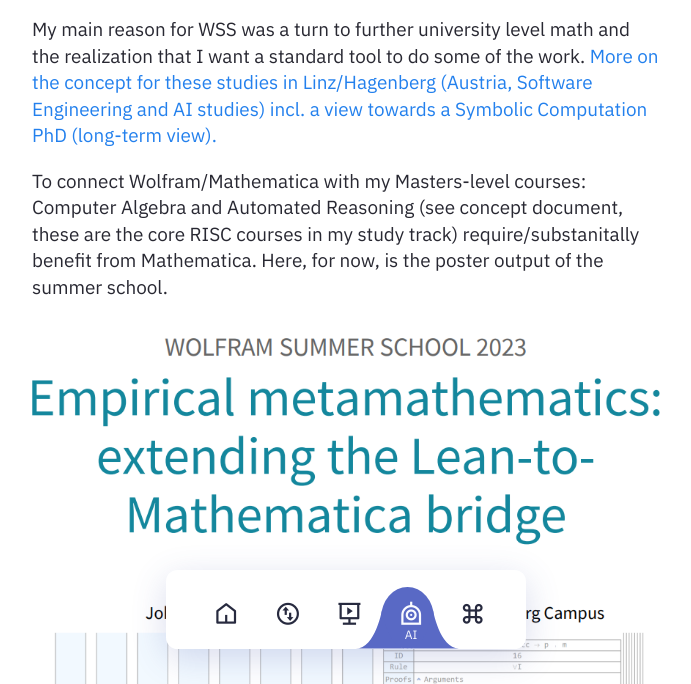
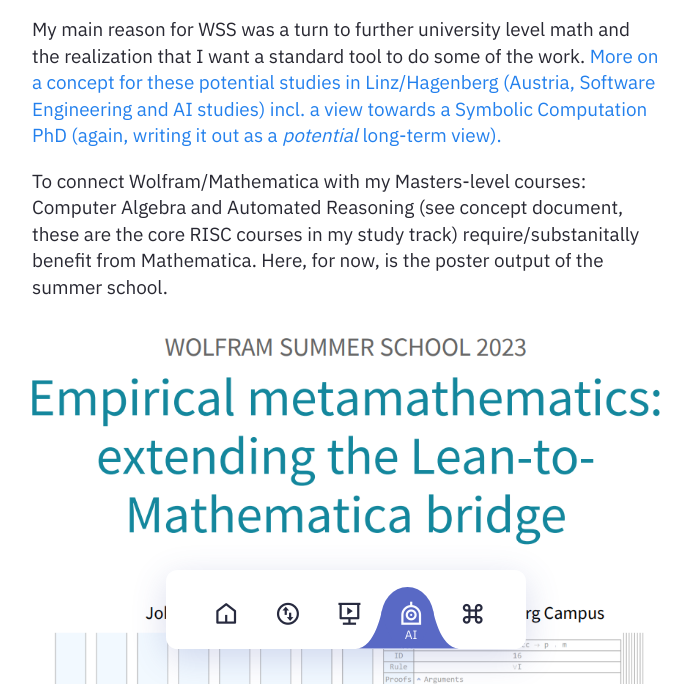
Before and after one commit to heseltime/heseltime.github.io, a Jekyll site: the page built from pages/rDai.md, in a window 1280 px wide and 900 px high, scrolled down 656 px, cut to the strip 216-900 px from the top of the window. Shown: the whole strip, without its empty margins (294-985 px from the left). Built offline with Jekyll 4.4.1, drawn with Linux system fonts in a browser that asks for light colours.

Commit message:
concept page wording

```diff
--- a/pages/rDai.md
+++ b/pages/rDai.md
@@ -15,7 +15,7 @@
 
 Somehow intertwined with this, for me subjectively: the Nativist/Symbolic vs. Empiricist/Neural Networks debate, see [Does AI need more innate machinery?](https://www.youtube.com/watch?v=vdWPQ6iAkT4&themeRefresh=1) (Mathematica is a symbolic computation tool.)
 
-My main reason for WSS was a turn to further university level math and the realization that I want a standard tool to do some of the work. <a href="../assets/pdf/AI-SE-Symbolic-Computation-Concept.pdf">More on the concept for these studies in Linz/Hagenberg (Austria, Software Engineering and AI studies) incl. a view towards a Symbolic Computation PhD (long-term view).</a>
+My main reason for WSS was a turn to further university level math and the realization that I want a standard tool to do some of the work. <a href="../assets/pdf/AI-SE-Symbolic-Computation-Concept.pdf">More on a concept for these potential studies in Linz/Hagenberg (Austria, Software Engineering and AI studies) incl. a view towards a Symbolic Computation PhD (again, writing it out as a *potential* long-term view).</a>
 
 To connect Wolfram/Mathematica with my Masters-level courses: Computer Algebra and Automated Reasoning (see concept document, these are the core RISC courses in my study track) require/substanitally benefit from Mathematica. Here, for now, is the poster output of the summer school.
 
```
